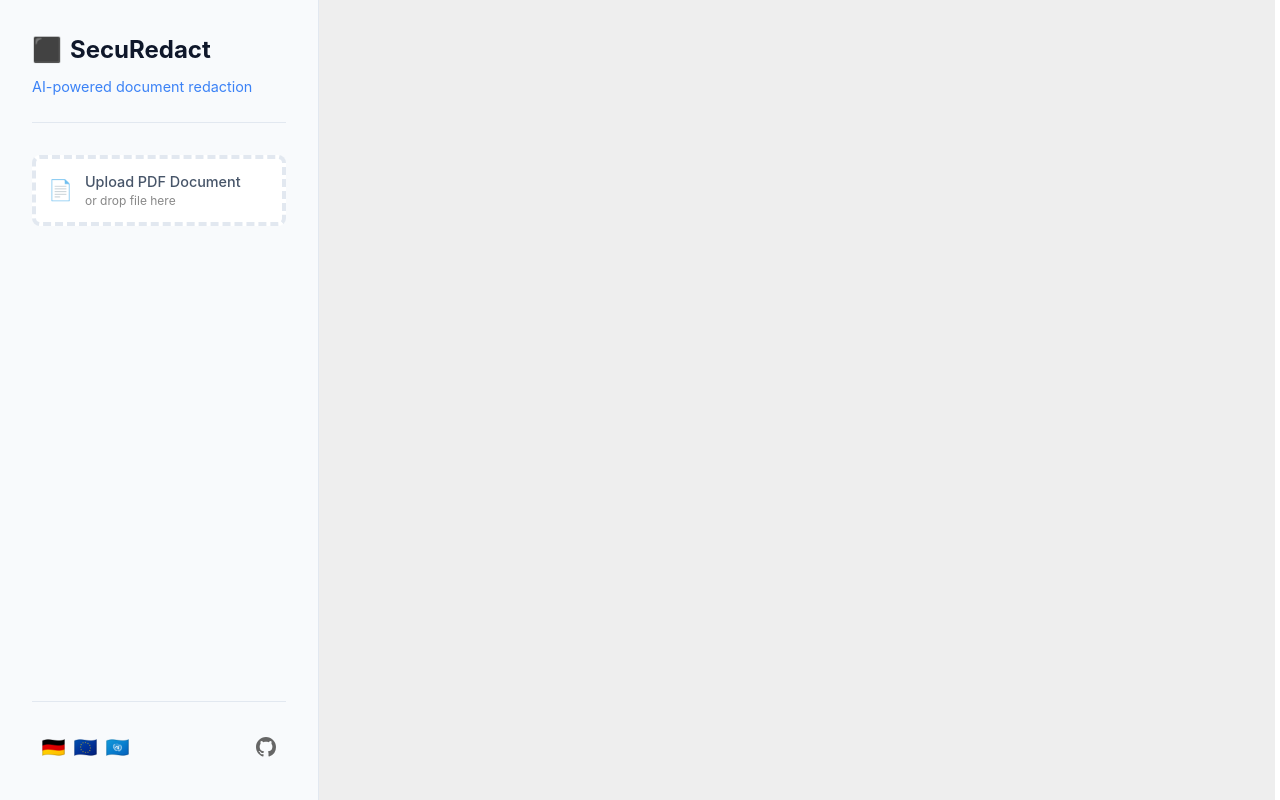
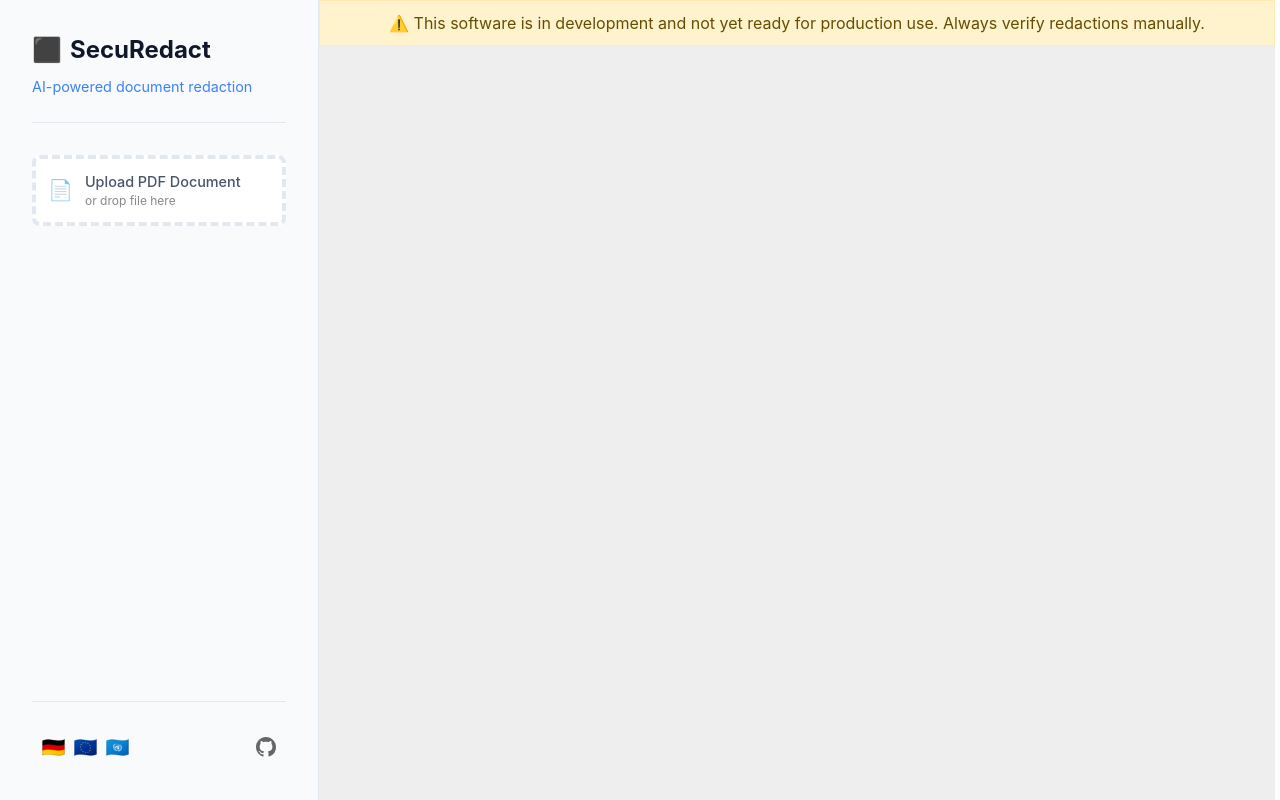
Before and after one commit to davidpomerenke/freedomizer, a React (Vite) app in the folder frontend/: page / in a window 1280 px wide. Built offline with nearby package versions, Linux system fonts and the light colour scheme.

Commit message:
Add disclaimer

```diff
--- a/frontend/src/App.tsx
+++ b/frontend/src/App.tsx
@@ -72,6 +72,22 @@
 					position: "relative",
 				}}
 			>
+				<div
+					style={{
+						position: "absolute",
+						top: 0,
+						left: 0,
+						right: 0,
+						padding: "10px",
+						background: "#fff3cd",
+						color: "#664d03",
+						border: "1px solid #ffecb5",
+						zIndex: 1000,
+						textAlign: "center",
+					}}
+				>
+					⚠️ This software is in development and not yet ready for production use. Always verify redactions manually.
+				</div>
 				{url ? (
 					<PdfLoader url={url} beforeLoad={<Spinner />}>
 						{(pdfDocument) => {
```
Also changed, not shown: 1 other file (tests, documents, lock files or other folders).
